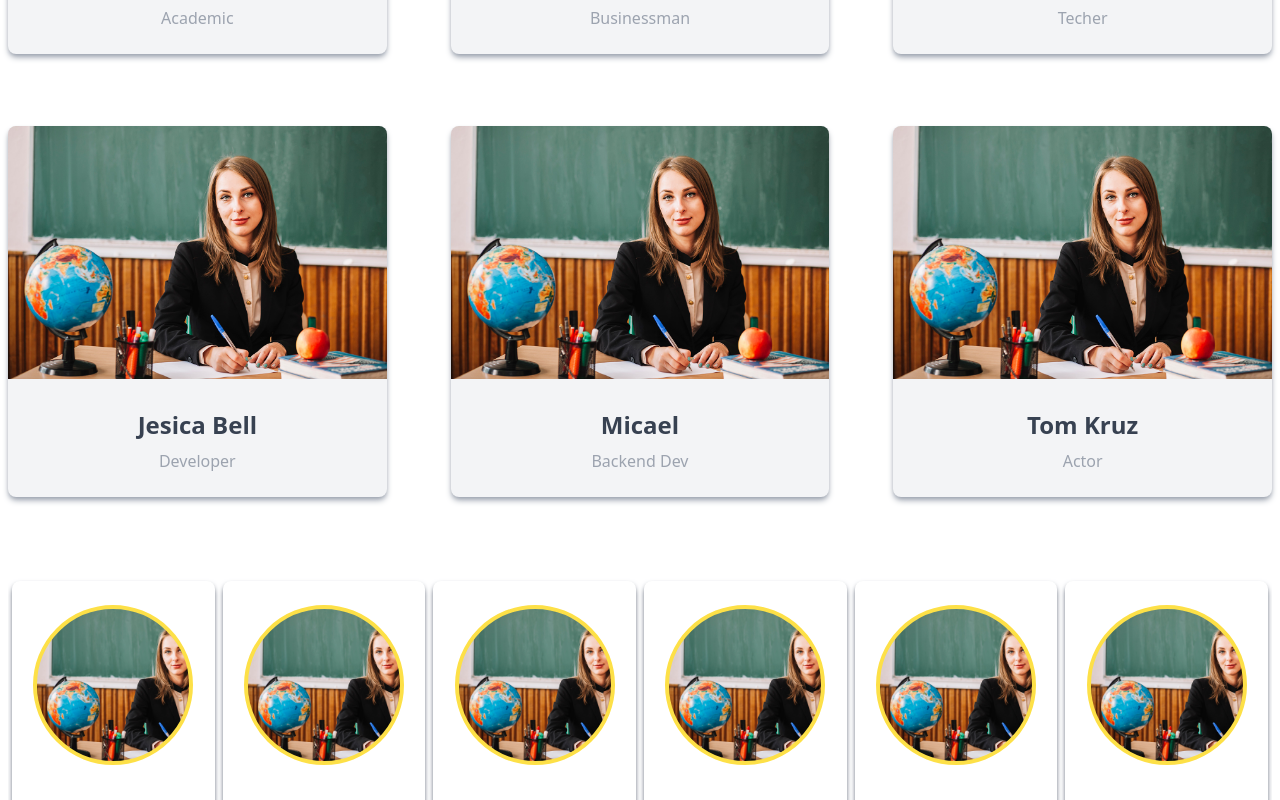
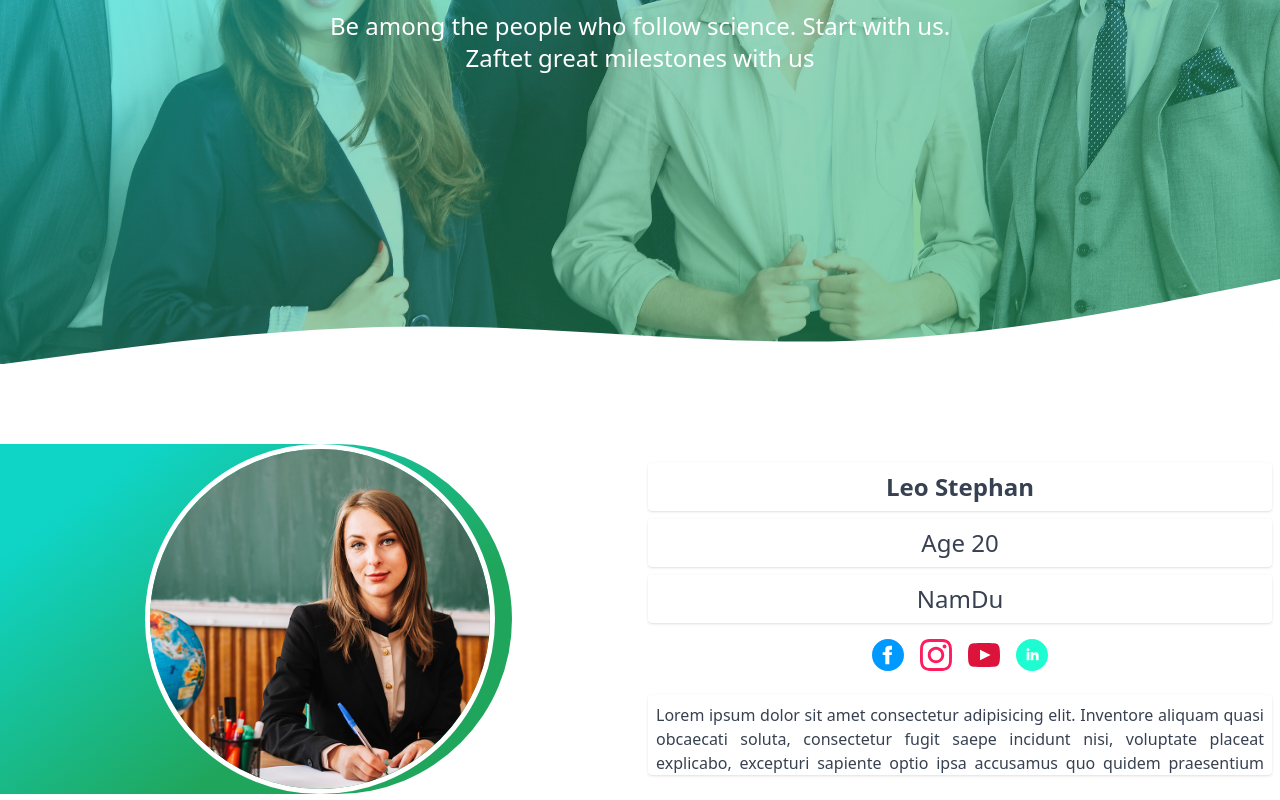
Before and after one commit to Tespen-uz/edu, a Next.js app: page /teachers in a window 1280 px wide. Shown: the part 420-1220 px from the top of the page. Built offline with nearby package versions, Linux system fonts and the light colour scheme.

Commit message:
teachers page end

```diff
--- a/components/Tech/TechCard.jsx
+++ b/components/Tech/TechCard.jsx
@@ -6,18 +6,59 @@ import Tech2 from '../../img/Tech2.jpg'
 function TechCard({img, name, job, subject}) {
     console.log(img);
     return (
-        <div class="w-full bg-gray-100 rounded-lg shadow-md  shadow-gray-400 mt-2  overflow-hidden flex flex-col justify-center items-center">
-            <div>
-                <Image
-                   class="object-center object-cover h-auto w-full"
-                   src={Tech2}
-                   alt="photo"
-                />
+        <div className='relative' >
+            <div className='container  z-50 mx-auto py-20 flex flex-col md:flex-row'>
+                <div className='w-full z-50 relative flex justify-center    overflow-hidden md:w-6/12'>
+                    <Image
+                      src={Tech2}
+                      width={350}
+                      height={350}
+                      className=' object-cover z-50 rounded-full'
+                      style={{border: '5px solid #fff'}}
+                    />
+                    <div className='absolute rounded rounded-tr-full rounded-br-full left-0 right-[5%] bottom-0 top-0 sm:right-[20%] md:right-[0%] lg:right-[20%]' style={{background: ' linear-gradient(143deg, rgba(15,213,199,1) 15%, rgba(32,166,92,1) 67%)'}}>
+
+                    </div>
+                </div>
+                <div className='w-full flex mt-4 justify-center p-2 flex-col md:w-6/12 md:mt-0'>
+                    <div className='w-full  shadow rounded text-center text-gray-700 text-2xl font-bold py-2'>
+                        {name}
+                    </div>
+                    <div className='w-full mt-2 shadow rounded text-center text-gray-700 text-2xl  py-2'>
+                        Age 20
+                    </div>
+                    <div className='w-full mt-2 shadow rounded text-center text-gray-700 text-2xl  py-2'>
+                        NamDu
+                    </div>
+
+                    <div className='w-full flex py-4 justify-center '>
+                        <a href="" className='mx-2 transition-all hover:scale-125'>
+                            <svg fill='#0099ff' xmlns="http://www.w3.org/2000/svg" width="32" height="32" viewBox="0 0 24 24"><path d="M12 0c-6.627 0-12 5.373-12 12s5.373 12 12 12 12-5.373 12-12-5.373-12-12-12zm3 8h-1.35c-.538 0-.65.221-.65.778v1.222h2l-.209 2h-1.791v7h-3v-7h-2v-2h2v-2.308c0-1.769.931-2.692 3.029-2.692h1.971v3z"/></svg>
+                        </a>
+                        <a href="" className='mx-2 transition-all hover:scale-125'>
+                            <svg fill='#fd1d5e' xmlns="http://www.w3.org/2000/svg" width="32" height="32" viewBox="0 0 24 24"><path d="M12 2.163c3.204 0 3.584.012 4.85.07 3.252.148 4.771 1.691 4.919 4.919.058 1.265.069 1.645.069 4.849 0 3.205-.012 3.584-.069 4.849-.149 3.225-1.664 4.771-4.919 4.919-1.266.058-1.644.07-4.85.07-3.204 0-3.584-.012-4.849-.07-3.26-.149-4.771-1.699-4.919-4.92-.058-1.265-.07-1.644-.07-4.849 0-3.204.013-3.583.07-4.849.149-3.227 1.664-4.771 4.919-4.919 1.266-.057 1.645-.069 4.849-.069zm0-2.163c-3.259 0-3.667.014-4.947.072-4.358.2-6.78 2.618-6.98 6.98-.059 1.281-.073 1.689-.073 4.948 0 3.259.014 3.668.072 4.948.2 4.358 2.618 6.78 6.98 6.98 1.281.058 1.689.072 4.948.072 3.259 0 3.668-.014 4.948-.072 4.354-.2 6.782-2.618 6.979-6.98.059-1.28.073-1.689.073-4.948 0-3.259-.014-3.667-.072-4.947-.196-4.354-2.617-6.78-6.979-6.98-1.281-.059-1.69-.073-4.949-.073zm0 5.838c-3.403 0-6.162 2.759-6.162 6.162s2.759 6.163 6.162 6.163 6.162-2.759 6.162-6.163c0-3.403-2.759-6.162-6.162-6.162zm0 10.162c-2.209 0-4-1.79-4-4 0-2.209 1.791-4 4-4s4 1.791 4 4c0 2.21-1.791 4-4 4zm6.406-11.845c-.796 0-1.441.645-1.441 1.44s.645 1.44 1.441 1.44c.795 0 1.439-.645 1.439-1.44s-.644-1.44-1.439-1.44z"/></svg>
+                        </a>
+                        <a href="" className='mx-2 transition-all hover:scale-125'>
+                            <svg fill='crimson' xmlns="http://www.w3.org/2000/svg" width="32" height="32" viewBox="0 0 24 24"><path d="M19.615 3.184c-3.604-.246-11.631-.245-15.23 0-3.897.266-4.356 2.62-4.385 8.816.029 6.185.484 8.549 4.385 8.816 3.6.245 11.626.246 15.23 0 3.897-.266 4.356-2.62 4.385-8.816-.029-6.185-.484-8.549-4.385-8.816zm-10.615 12.816v-8l8 3.993-8 4.007z"/></svg>
+                        </a>
+                        <a href=""className='mx-2 transition-all hover:scale-125'>
+                            <svg fill='#1dfdd1' xmlns="http://www.w3.org/2000/svg" width="32" height="32" viewBox="0 0 24 24"><path d="M12 0c-6.627 0-12 5.373-12 12s5.373 12 12 12 12-5.373 12-12-5.373-12-12-12zm-2 16h-2v-6h2v6zm-1-6.891c-.607 0-1.1-.496-1.1-1.109 0-.612.492-1.109 1.1-1.109s1.1.497 1.1 1.109c0 .613-.493 1.109-1.1 1.109zm8 6.891h-1.998v-2.861c0-1.881-2.002-1.722-2.002 0v2.861h-2v-6h2v1.093c.872-1.616 4-1.736 4 1.548v3.359z"/></svg>
+                        </a>
+
+                    </div>
+
+                    <div className='w-full p-2 mt-2 h-20 overflow-hidden shadow rounded text-justify text-gray-700 text-base  py-2'>
+                        Lorem ipsum dolor sit amet consectetur adipisicing elit. Inventore aliquam quasi obcaecati soluta, consectetur fugit saepe incidunt nisi, voluptate placeat explicabo, excepturi sapiente optio ipsa accusamus quo quidem praesentium pariatur.
+                    </div>
+
+
+
+                </div>
+
+
             </div>
-            <div class="text-center py-8 sm:py-6">
-                <p class="text-2xl text-gray-700 font-bold mb-2">{name}</p>
-                <p class="text-md text-gray-400 font-normal">{job}</p>
-            </div>
+
+
         </div>
     )
 }
--- a/components/Tech/TechCartList.jsx
+++ b/components/Tech/TechCartList.jsx
@@ -48,9 +48,8 @@ const TechInfo=[
 ]
 
 function TechCartList() {
-    console.log(TechInfo[0]);
     return (
-        <div className='container mx-auto py-8 p-2  grid grid-cols-1 sm:grid-cols-2  md:grid-cols-2 lg:grid-cols-3 gap-16'>
+        <div>
             {
                 TechInfo.map(tech=>{
                     return(
--- a/components/TechId/TechId.jsx
+++ b/components/TechId/TechId.jsx
@@ -5,17 +5,34 @@ import Tech2 from '../../img/Tech2.jpg'
 
 function TechId() {
     return (
-        <div className='container mx-auto py-24 relative'>
+        <div className='container p-2 mx-auto py-24 relative'>
 
-            <div class="w-full border-4  rounded flex flex-col justify-center items-center relative">
+            <div class="w-full border-4  rounded-xl flex flex-col justify-center items-center relative">
                 <div class="mb-8 h-56 w-56 -mt-24  border-4 rounded-full"
                    style={{backgroundImage: `url(${Tech2.src})`, backgroundSize: 'cover', backgroundPosition: 'center'}}
                 >
 
                 </div>
                 <div class="text-center">
-                    <p class="text-3xl capitalize  font-bold mb-2">name</p>
-                    <p class="text-lg text-gray-400 font-normal">job</p>
+                    <p class="text-2xl capitalize  font-bold mb-2"><span className='text-gray-400 text-xl font-medium'>Name:</span> Falonchi Pistonchi</p>
+                    <p class="text-lg text-gray-400 font-normal">Job: <span className='text-gray-800'>Maxsus</span></p>
+                    <p class="text-lg text-gray-400 font-normal">Age: <span className='text-gray-800'>Maxsus</span></p>
+                    <p class="text-lg text-gray-400 font-normal">Unversity: <span className='text-gray-800'>Maxsus</span></p>
+                </div>
+                <div className='w-full flex py-4 justify-center '>
+                    <a href="" className='mx-2 transition-all hover:scale-125'>
+                        <svg fill='#0099ff' xmlns="http://www.w3.org/2000/svg" width="32" height="32" viewBox="0 0 24 24"><path d="M12 0c-6.627 0-12 5.373-12 12s5.373 12 12 12 12-5.373 12-12-5.373-12-12-12zm3 8h-1.35c-.538 0-.65.221-.65.778v1.222h2l-.209 2h-1.791v7h-3v-7h-2v-2h2v-2.308c0-1.769.931-2.692 3.029-2.692h1.971v3z"/></svg>
+                    </a>
+                    <a href="" className='mx-2 transition-all hover:scale-125'>
+                        <svg fill='#fd1d5e' xmlns="http://www.w3.org/2000/svg" width="32" height="32" viewBox="0 0 24 24"><path d="M12 2.163c3.204 0 3.584.012 4.85.07 3.252.148 4.771 1.691 4.919 4.919.058 1.265.069 1.645.069 4.849 0 3.205-.012 3.584-.069 4.849-.149 3.225-1.664 4.771-4.919 4.919-1.266.058-1.644.07-4.85.07-3.204 0-3.584-.012-4.849-.07-3.26-.149-4.771-1.699-4.919-4.92-.058-1.265-.07-1.644-.07-4.849 0-3.204.013-3.583.07-4.849.149-3.227 1.664-4.771 4.919-4.919 1.266-.057 1.645-.069 4.849-.069zm0-2.163c-3.259 0-3.667.014-4.947.072-4.358.2-6.78 2.618-6.98 6.98-.059 1.281-.073 1.689-.073 4.948 0 3.259.014 3.668.072 4.948.2 4.358 2.618 6.78 6.98 6.98 1.281.058 1.689.072 4.948.072 3.259 0 3.668-.014 4.948-.072 4.354-.2 6.782-2.618 6.979-6.98.059-1.28.073-1.689.073-4.948 0-3.259-.014-3.667-.072-4.947-.196-4.354-2.617-6.78-6.979-6.98-1.281-.059-1.69-.073-4.949-.073zm0 5.838c-3.403 0-6.162 2.759-6.162 6.162s2.759 6.163 6.162 6.163 6.162-2.759 6.162-6.163c0-3.403-2.759-6.162-6.162-6.162zm0 10.162c-2.209 0-4-1.79-4-4 0-2.209 1.791-4 4-4s4 1.791 4 4c0 2.21-1.791 4-4 4zm6.406-11.845c-.796 0-1.441.645-1.441 1.44s.645 1.44 1.441 1.44c.795 0 1.439-.645 1.439-1.44s-.644-1.44-1.439-1.44z"/></svg>
+                    </a>
+                    <a href="" className='mx-2 transition-all hover:scale-125'>
+                        <svg fill='crimson' xmlns="http://www.w3.org/2000/svg" width="32" height="32" viewBox="0 0 24 24"><path d="M19.615 3.184c-3.604-.246-11.631-.245-15.23 0-3.897.266-4.356 2.62-4.385 8.816.029 6.185.484 8.549 4.385 8.816 3.6.245 11.626.246 15.23 0 3.897-.266 4.356-2.62 4.385-8.816-.029-6.185-.484-8.549-4.385-8.816zm-10.615 12.816v-8l8 3.993-8 4.007z"/></svg>
+                    </a>
+                    <a href=""className='mx-2 transition-all hover:scale-125'>
+                        <svg fill='#0000FF' xmlns="http://www.w3.org/2000/svg" width="32" height="32" viewBox="0 0 24 24"><path d="M12 0c-6.627 0-12 5.373-12 12s5.373 12 12 12 12-5.373 12-12-5.373-12-12-12zm-2 16h-2v-6h2v6zm-1-6.891c-.607 0-1.1-.496-1.1-1.109 0-.612.492-1.109 1.1-1.109s1.1.497 1.1 1.109c0 .613-.493 1.109-1.1 1.109zm8 6.891h-1.998v-2.861c0-1.881-2.002-1.722-2.002 0v2.861h-2v-6h2v1.093c.872-1.616 4-1.736 4 1.548v3.359z"/></svg>
+                    </a>
+
                 </div>
                 <div className='text-center p-4 text-lg'>
                     <p>Lorem ipsum dolor, sit amet consectetur adipisicing elit. Praesentium molestias, natus accusamus autem est voluptate consequatur doloremque dignissimos voluptatem nisi architecto sapiente soluta atque nemo nam laboriosam eius sint. Voluptate?</p>
--- a/pages/teachers/[teacherID]/index.jsx
+++ b/pages/teachers/[teacherID]/index.jsx
@@ -1,9 +1,10 @@
 import React from "react";
+import TechId from "../../../components/TechId/TechId";
 
 const AboutPage = () => {
   return (
     <div>
-      <h1 className="font-bold text-2xl mb-4">Individual Teacher</h1>
+      <TechId />
     </div>
   );
 };
--- a/pages/teachers/index.jsx
+++ b/pages/teachers/index.jsx
@@ -3,15 +3,28 @@ import StudentCardList from "../../components/Student/StudentCardList";
 import TechCartList from "../../components/Tech/TechCartList";
 import TechSliderList from "../../components/Tech/TechSliderList";
 import TechId from "../../components/TechId/TechId";
+import TechBg from '../../img/techBg.jpg'
 
 const AboutPage = () => {
   return (
-    <div>
+    <>
+      <div className="flex py-6 items-center justify-center  min-h-[90vh] relative" style={{background: `linear-gradient(143deg, rgba(0,245,255,0.6755077030812324) 0%, rgba(36,167,118,0.4766281512605042) 51%, rgba(32,166,92,0.5802696078431373) 100%), url(${TechBg.src})`, backgroundSize: 'cover', backgroundRpeat: 'no-repeat', backgroundPosition: 'center'}}>
+        <div className="text-center ">
+          <h1 className="text-4xl capitalize font-bold text-white md:text-6xl">We are a team of teachers</h1>
+          <p className="w-10/12 mx-auto md:w-8/12 text-2xl mt-4 text-white">Be among the people who follow science. Start with us. Zaftet great milestones with us</p>
+        </div>
+
+
+        <div className="absolute left-0 bottom-0 right-0">
+          <svg xmlns="http://www.w3.org/2000/svg" viewBox="0 0 1440 320">
+            <path fill="#fff" fill-opacity="1" d="M0,320L80,309.3C160,299,320,277,480,277.3C640,277,800,299,960,293.3C1120,288,1280,256,1360,240L1440,224L1440,320L1360,320C1280,320,1120,320,960,320C800,320,640,320,480,320C320,320,160,320,80,320L0,320Z"></path>
+          </svg>
+        </div>
+
+      </div>
       <TechCartList />
-      <TechSliderList />
-      <StudentCardList />
-      {/* <TechId /> */}
-    </div>
+
+    </>
   );
 };
 
```
Also changed, not shown: img/techBg.jpg (added).
